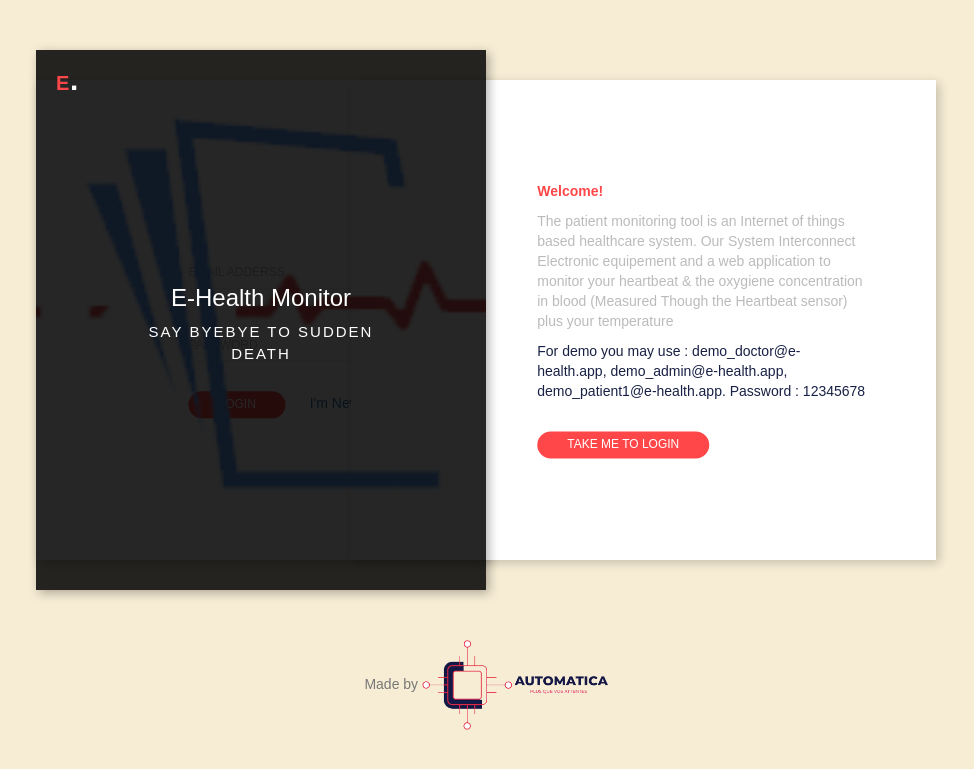
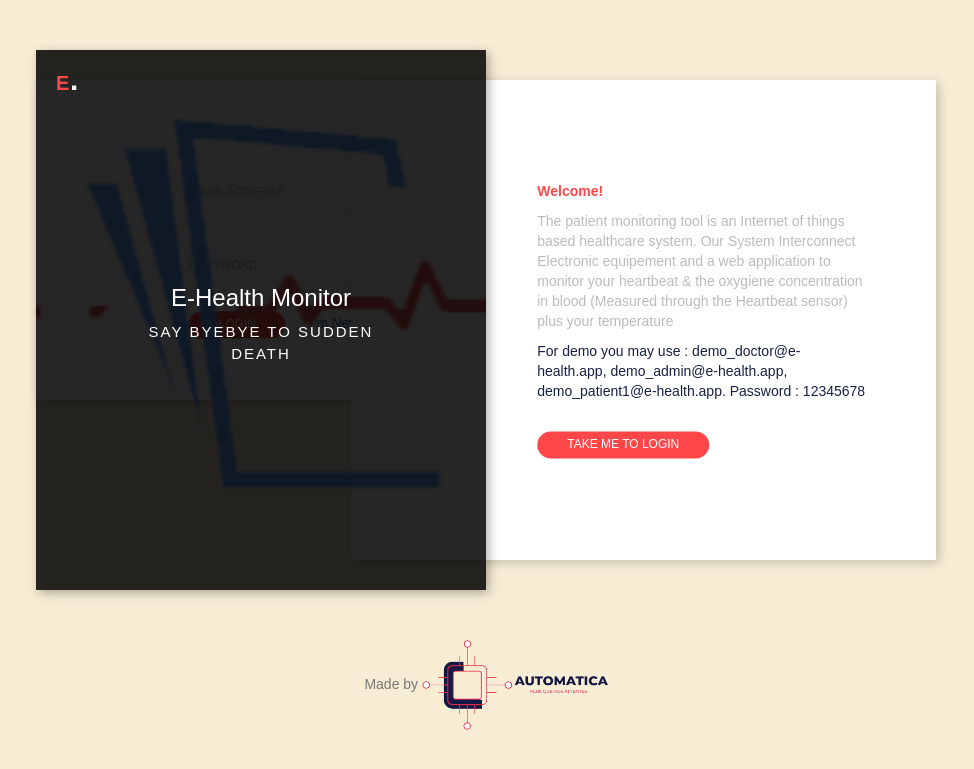
Before and after one commit to ElvisAns/smarthealthcare, a PHP site: page /login.php in a window 1280 px wide. Shown: the top 769 px of the page, without its empty margins (154-1128 px from the left). Run offline with PHP 8.4, Linux system fonts and the light colour scheme.

Commit message:
Refactor the login : custom design

```diff
--- a/css/log.css
+++ b/css/log.css
@@ -354,3 +354,6 @@
     font-family: "Montserrat", sans-serif;
     font-weight: bolder;
 }
+.login {
+    min-height: 320px !important;
+}
--- a/login.php
+++ b/login.php
@@ -85,7 +85,7 @@
                     <p class="k">Welcome!</p>
                     <p>The patient monitoring tool is an Internet of things based healthcare system.
                     Our System Interconnect Electronic equipement and a web application to monitor your heartbeat & the oxygiene
-                    concentration in blood (Measured Though the Heartbeat sensor) plus your temperature</p>
+                    concentration in blood (Measured through the Heartbeat sensor) plus your temperature</p>
                     <p style="color:#182145">For demo you may use : demo_doctor@e-health.app, demo_admin@e-health.app, demo_patient1@e-health.app. Password : 12345678</p>
                    <div class="CTA">
                       <a href="#" class="switch">Take me to login</a>
```
